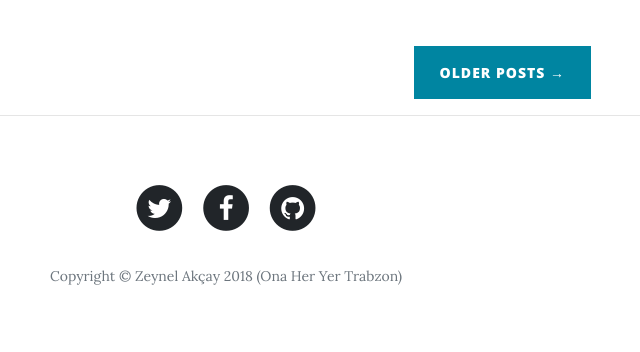
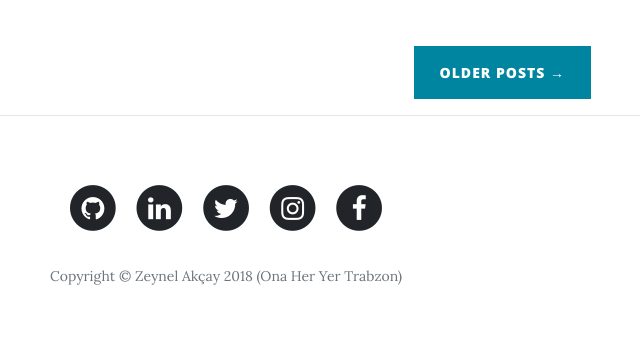
Before and after one commit to zeynelakcay/zeynelakcay.com, a CodeIgniter app: page /database/ in a window 1280 px wide. Shown: the part 536-888 px from the top of the page, without its empty margins (414-1054 px from the left). Run offline with CodeIgniter, Linux system fonts and the light colour scheme; data that the repository does not hold is empty; some libraries are stand-ins or nearby versions.

Commit message:
Footer'a sosyal iconlar eklendi.

```diff
--- a/application/views/catalog/theme/footer.php
+++ b/application/views/catalog/theme/footer.php
@@ -4,6 +4,22 @@
         <div class="row">
 	    <div class="col-lg-8 col-md-10 mx-auto">
 		<ul class="list-inline text-center">
+		    <li class="list-inline-item">
+			<a href="https://github.com/zeynelakcay">
+			    <span class="fa-stack fa-lg">
+				<i class="fa fa-circle fa-stack-2x"></i>
+				<i class="fa fa-github fa-stack-1x fa-inverse"></i>
+			    </span>
+			</a>
+		    </li>
+		    <li class="list-inline-item">
+			<a href="#">
+			    <span class="fa-stack fa-lg">
+				<i class="fa fa-circle fa-stack-2x"></i>
+				<i class="fa fa-linkedin fa-stack-1x fa-inverse"></i>
+			    </span>
+			</a>
+		    </li>
 		    <li class="list-inline-item">
 			<a href="#">
 			    <span class="fa-stack fa-lg">
@@ -16,7 +32,7 @@
 			<a href="#">
 			    <span class="fa-stack fa-lg">
 				<i class="fa fa-circle fa-stack-2x"></i>
-				<i class="fa fa-facebook fa-stack-1x fa-inverse"></i>
+				<i class="fa fa-instagram fa-stack-1x fa-inverse"></i>
 			    </span>
 			</a>
 		    </li>
@@ -24,7 +40,7 @@
 			<a href="#">
 			    <span class="fa-stack fa-lg">
 				<i class="fa fa-circle fa-stack-2x"></i>
-				<i class="fa fa-github fa-stack-1x fa-inverse"></i>
+				<i class="fa fa-facebook fa-stack-1x fa-inverse"></i>
 			    </span>
 			</a>
 		    </li>
```
